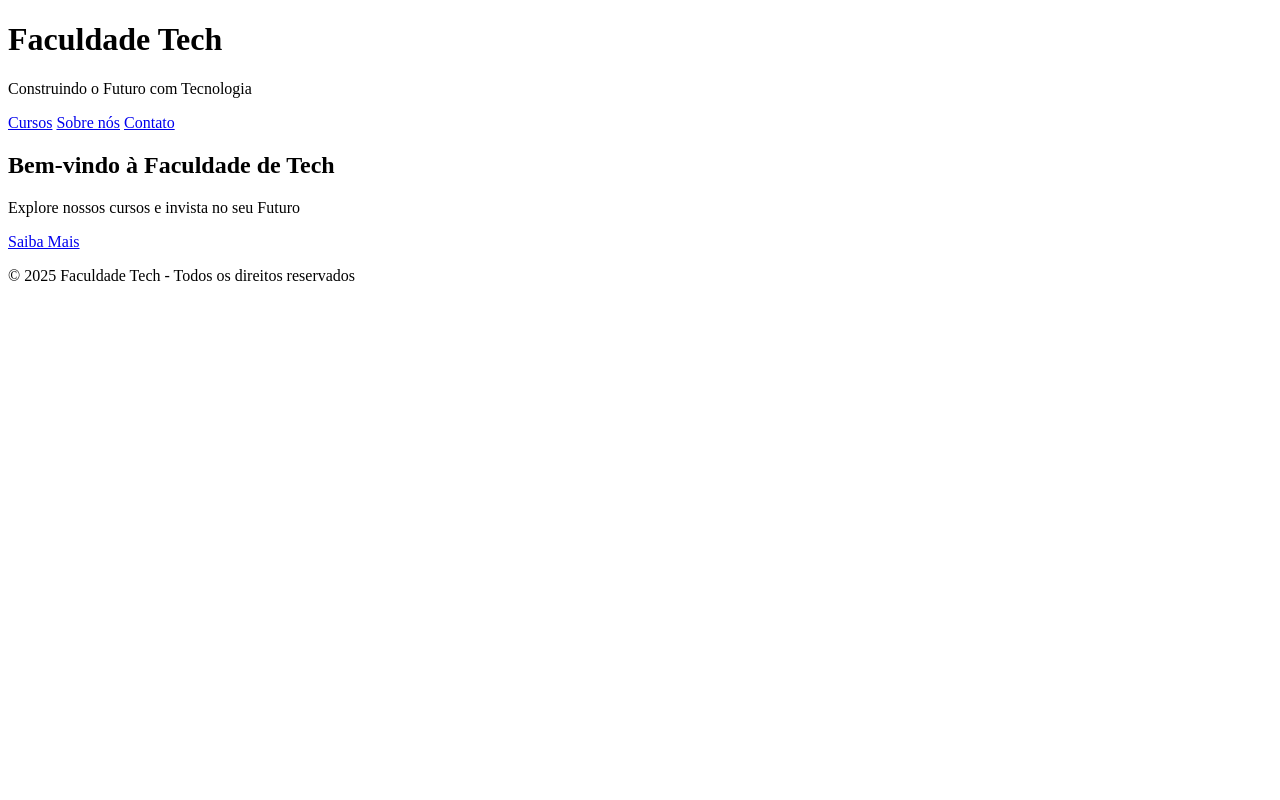
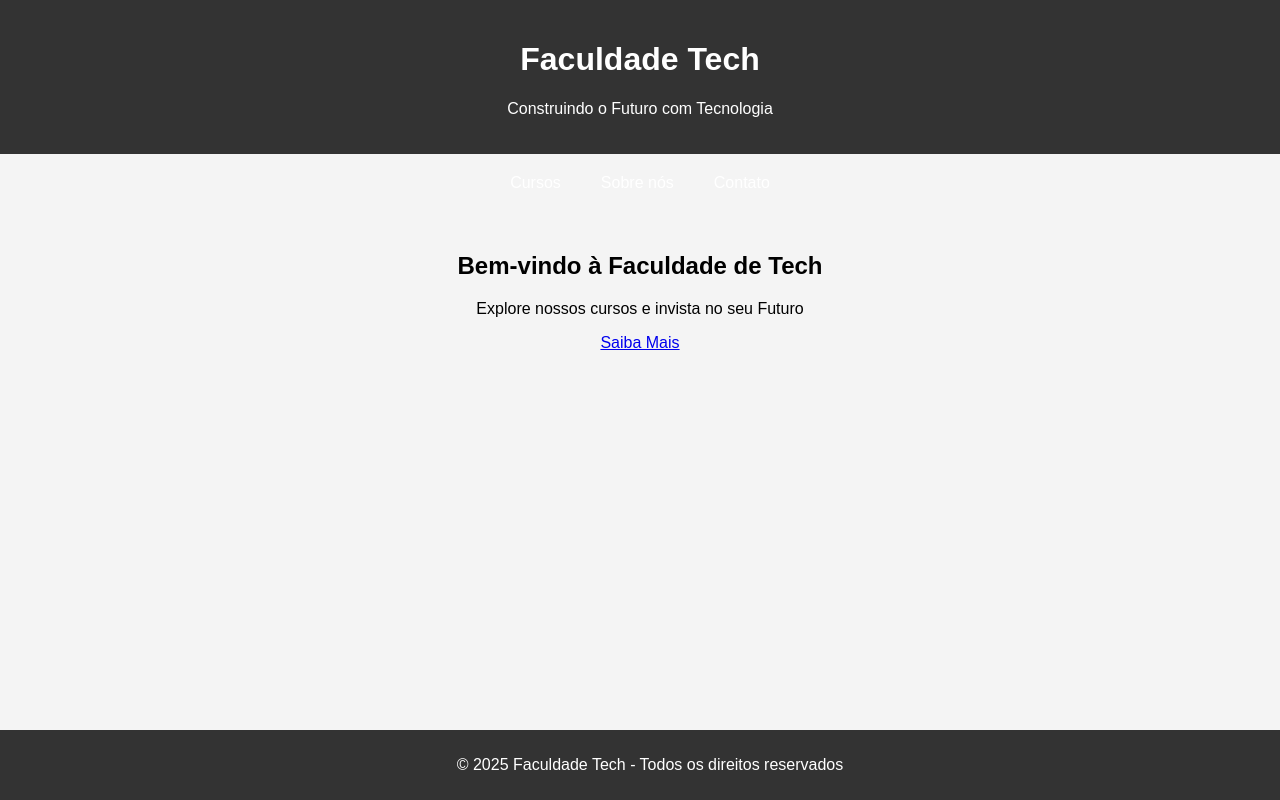
Before and after one commit to Leonardoofranco/faculdade-tech, a plain HTML site: page index.html in a window 1280 px wide. Drawn offline with Linux system fonts and the light colour scheme.

Commit message:
segundo commit

```diff
--- /dev/null
+++ b/css/style.css
@@ -0,0 +1,44 @@
+body {
+    font-family: Arial, sans-serif;
+    margin: 0;
+    padding: 0;
+    background-color: #f4f4f4;
+
+}
+
+header {
+    background-color: #333;
+    color: white;
+    text-align: center;
+    padding: 20px;
+}
+
+nav {
+    display: flex;
+    justify-content: center;
+    color: #444;
+    padding: 10px;
+}
+
+nav a {
+    color: white;
+    text-decoration: none;
+    padding: 10px 20px;
+}
+
+main {
+    width: 80%;
+    margin: auto;
+    padding: 20px;
+    text-align: center;
+}
+
+footer {
+    background-color: #333;
+    color: white;
+    text-align: center;
+    padding: 10px;
+    position: absolute;
+    width: 100%;
+    bottom: 0;
+}
--- a/index.html
+++ b/index.html
@@ -4,6 +4,7 @@
     <meta charset="UTF-8">
     <meta name="viewport" content="width=device-width, initial-scale=1.0">
     <title>Faculdade tech</title>
+    <link rel="stylesheet" href="./css/style.css">
 </head>
 <body>
     <header>
```
